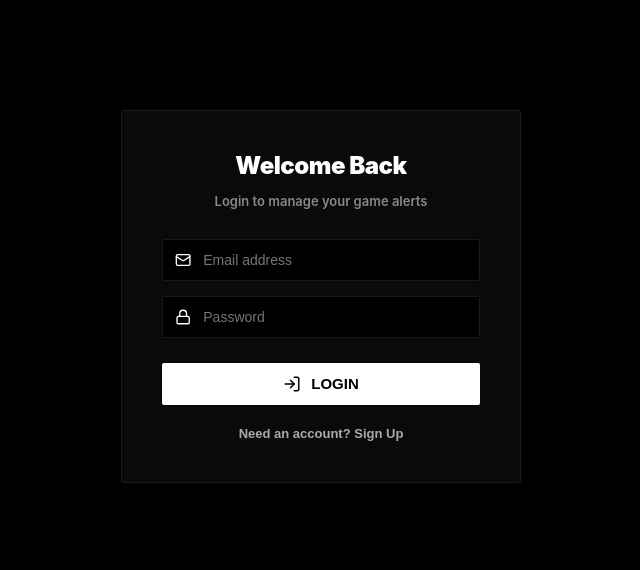
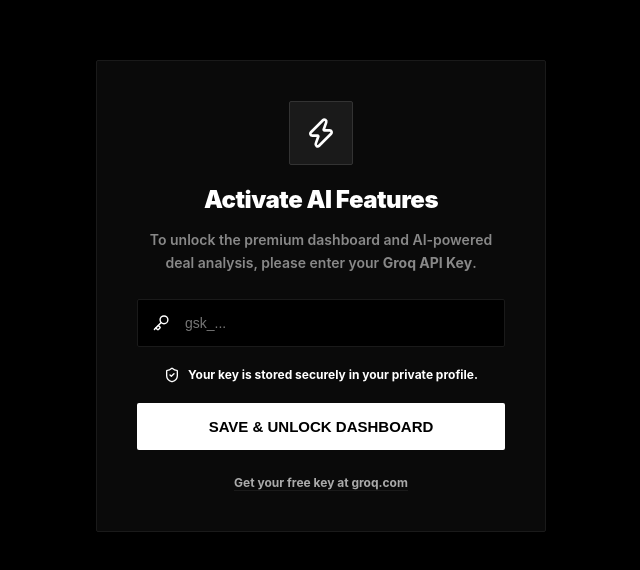
Before and after one commit to arthurhenriquelopes/GGDealsPriceAlert, a React app in the folder frontend/: page / in a window 1280 px wide. Shown: the part 104-674 px from the top of the page, without its empty margins (319-959 px from the left). Built offline with nearby package versions, Linux system fonts and the light colour scheme; no server answers; the HTML template or start-up script is replaced by a standard one.

Commit message:
hotfix: remove supabase dependency and authentication flow as requested

```diff
--- a/frontend/package.json
+++ b/frontend/package.json
@@ -10,7 +10,6 @@
     "preview": "vite preview"
   },
   "dependencies": {
-    "@supabase/supabase-js": "^2.103.2",
     "axios": "^1.15.0",
     "lucide-react": "^1.8.0",
     "react": "^19.2.4",
--- a/frontend/src/App.jsx
+++ b/frontend/src/App.jsx
@@ -1,33 +1,17 @@
 import { useState, useEffect } from 'react'
-import { supabase } from './supabase'
-import Auth from './components/Auth'
 import GroqSetup from './components/GroqSetup'
 import Dashboard from './components/Dashboard'
-import { LogOut, LayoutDashboard, Settings } from 'lucide-react'
+import { LayoutDashboard, Settings } from 'lucide-react'
 import axios from 'axios'
 
 function App() {
-  const [session, setSession] = useState(null)
   const [config, setConfig] = useState(null)
   const [loading, setLoading] = useState(true)
 
+  const defaultUserId = "default-user"
+
   useEffect(() => {
-    supabase.auth.getSession().then(({ data: { session } }) => {
-      setSession(session)
-      if (session) fetchConfig(session.user.id)
-      else setLoading(false)
-    })
-
-    const { data: { subscription } } = supabase.auth.onAuthStateChange((_event, session) => {
-      setSession(session)
-      if (session) fetchConfig(session.user.id)
-      else {
-        setConfig(null)
-        setLoading(false)
-      }
-    })
-
-    return () => subscription.unsubscribe()
+    fetchConfig(defaultUserId)
   }, [])
 
   const fetchConfig = async (userId) => {
@@ -36,6 +20,7 @@
       setConfig(data)
     } catch (e) {
       console.log("No config found for user yet.")
+      // We start with a null config, which triggers Dashboard's default if Groq is set later
       setConfig(null)
     } finally {
       setLoading(false)
@@ -43,10 +28,9 @@
   }
 
   if (loading) return <div style={styles.loader}>INITIALIZING SYSTEM...</div>
-  if (!session) return <Auth />
 
   if (!config || !config.groqApiKey) {
-    return <GroqSetup userId={session.user.id} onConfigSaved={(newConfig) => setConfig(newConfig)} />
+    return <GroqSetup userId={defaultUserId} onConfigSaved={(newConfig) => setConfig(newConfig)} />
   }
 
   return (
@@ -60,9 +44,6 @@
           <button style={styles.settingsBtn} onClick={() => setConfig(null)}>
             <Settings size={18} /> API KEYS
           </button>
-          <button onClick={() => supabase.auth.signOut()} style={styles.logoutBtn}>
-            <LogOut size={18} /> LOGOUT
-          </button>
         </div>
       </nav>
 
@@ -75,7 +56,7 @@
           </div>
         </header>
 
-        <Dashboard userId={session.user.id} initialConfig={config} />
+        <Dashboard userId={defaultUserId} initialConfig={config} />
       </main>
     </div>
   )
@@ -88,7 +69,6 @@
   navBrand: { display: 'flex', alignItems: 'center', gap: '12px' },
   brandText: { fontSize: '18px', fontWeight: '900', letterSpacing: '1px' },
   settingsBtn: { background: 'transparent', border: '1px solid #333', color: '#fff', padding: '8px 16px', borderRadius: '2px', display: 'flex', alignItems: 'center', gap: '8px', cursor: 'pointer', fontWeight: '700' },
-  logoutBtn: { background: 'transparent', border: '1px solid #333', color: '#888', padding: '8px 16px', borderRadius: '2px', display: 'flex', alignItems: 'center', gap: '8px', cursor: 'pointer', fontWeight: '700' },
   main: { padding: '40px' },
   header: { display: 'flex', justifyContent: 'space-between', alignItems: 'center', marginBottom: '40px' },
   title: { fontWeight: '900', fontSize: '24px', letterSpacing: '-0.5px' },
--- a/frontend/src/components/Auth.jsx
+++ /dev/null
@@ -1,142 +0,0 @@
-import { useState } from 'react'
-import { supabase } from '../supabase'
-import { Mail, Lock, UserPlus, LogIn } from 'lucide-react'
-
-export default function Auth({ onSessionChange }) {
-  const [loading, setLoading] = useState(false)
-  const [email, setEmail] = useState('')
-  const [password, setPassword] = useState('')
-  const [isSignUp, setIsSignUp] = useState(false)
-
-  const handleAuth = async (e) => {
-    e.preventDefault()
-    setLoading(true)
-
-    const { data, error } = isSignUp
-      ? await supabase.auth.signUp({ email, password })
-      : await supabase.auth.signInWithPassword({ email, password })
-
-    if (error) {
-      alert(error.message)
-    } else if (isSignUp) {
-      alert('Check your email for the confirmation link!')
-    }
-
-    setLoading(false)
-  }
-
-  return (
-    <div className="auth-container" style={styles.container}>
-      <div className="auth-card" style={styles.card}>
-        <h1 style={styles.title}>{isSignUp ? 'Create Account' : 'Welcome Back'}</h1>
-        <p style={styles.subtitle}>
-          {isSignUp ? 'Join the ultimate deal hunting community' : 'Login to manage your game alerts'}
-        </p>
-
-        <form onSubmit={handleAuth} style={styles.form}>
-          <div style={styles.inputGroup}>
-            <Mail size={18} style={styles.icon} />
-            <input
-              type="email"
-              placeholder="Email address"
-              value={email}
-              onChange={(e) => setEmail(e.target.value)}
-              style={styles.input}
-              required
-            />
-          </div>
-
-          <div style={styles.inputGroup}>
-            <Lock size={18} style={styles.icon} />
-            <input
-              type="password"
-              placeholder="Password"
-              value={password}
-              onChange={(e) => setPassword(e.target.value)}
-              style={styles.input}
-              required
-            />
-          </div>
-
-          <button type="submit" disabled={loading} style={styles.button}>
-            {loading ? 'Processing...' : (isSignUp ? <><UserPlus size={18}/> Sign Up</> : <><LogIn size={18}/> Login</>)}
-          </button>
-        </form>
-
-        <button
-          onClick={() => setIsSignUp(!isSignUp)}
-          style={styles.toggleBtn}
-        >
-          {isSignUp ? 'Already have an account? Login' : 'Need an account? Sign Up'}
-        </button>
-      </div>
-    </div>
-  )
-}
-
-const styles = {
-  container: {
-    display: 'flex',
-    justifyContent: 'center',
-    alignItems: 'center',
-    minHeight: '100vh',
-    color: '#fff',
-    background: '#000'
-  },
-  card: {
-    background: '#0a0a0a',
-    padding: '40px',
-    borderRadius: '2px', // Sharp corners
-    width: '100%',
-    maxWidth: '400px',
-    boxShadow: '0 0 40px rgba(0,0,0,0.8)',
-    textAlign: 'center',
-    border: '1px solid #1a1a1a'
-  },
-  title: { fontSize: '24px', margin: '0 0 10px 0', fontWeight: '900', letterSpacing: '-0.5px' },
-  subtitle: { color: '#888', fontSize: '13px', marginBottom: '30px', fontWeight: '600' },
-  form: { display: 'flex', flexDirection: 'column', gap: '15px' },
-  inputGroup: {
-    position: 'relative',
-    display: 'flex',
-    alignItems: 'center',
-    background: '#000',
-    borderRadius: '2px',
-    border: '1px solid #1a1a1a'
-  },
-  icon: { marginLeft: '12px', color: '#fff' },
-  input: {
-    background: 'transparent',
-    border: 'none',
-    color: '#fff',
-    padding: '12px',
-    width: '100%',
-    fontSize: '14px',
-    outline: 'none'
-  },
-  button: {
-    background: '#fff', // Monochrome Button
-    color: '#000',
-    padding: '12px',
-    borderRadius: '2px',
-    border: 'none',
-    fontSize: '15px',
-    fontWeight: '900',
-    cursor: 'pointer',
-    display: 'flex',
-    alignItems: 'center',
-    justifyContent: 'center',
-    gap: '10px',
-    marginTop: '10px',
-    textTransform: 'uppercase'
-  },
-  toggleBtn: {
-    background: 'none',
-    border: 'none',
-    color: '#aaa',
-    marginTop: '20px',
-    cursor: 'pointer',
-    fontSize: '13px',
-    fontWeight: '700'
-  }
-}
--- a/frontend/src/supabase.js
+++ /dev/null
@@ -1,10 +0,0 @@
-import { createClient } from '@supabase/supabase-js'
-
-const supabaseUrl = import.meta.env.VITE_SUPABASE_URL
-const supabaseAnonKey = import.meta.env.VITE_SUPABASE_ANON_KEY
-
-if (!supabaseUrl || !supabaseAnonKey) {
-  console.warn("Supabase credentials missing! Check your .env file.")
-}
-
-export const supabase = createClient(supabaseUrl, supabaseAnonKey)
```
Also changed, not shown: 2 other files (tests, documents, lock files or other folders).
